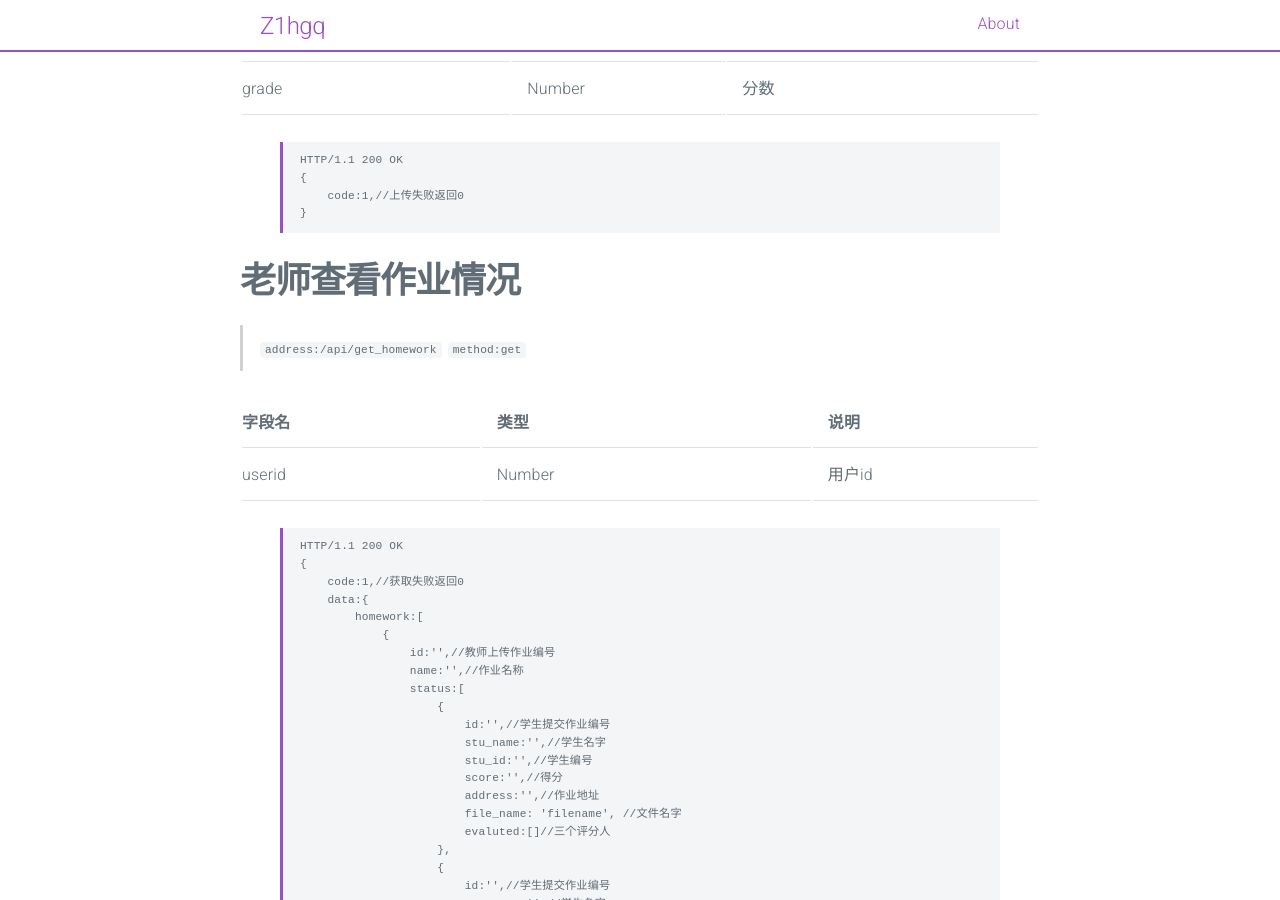
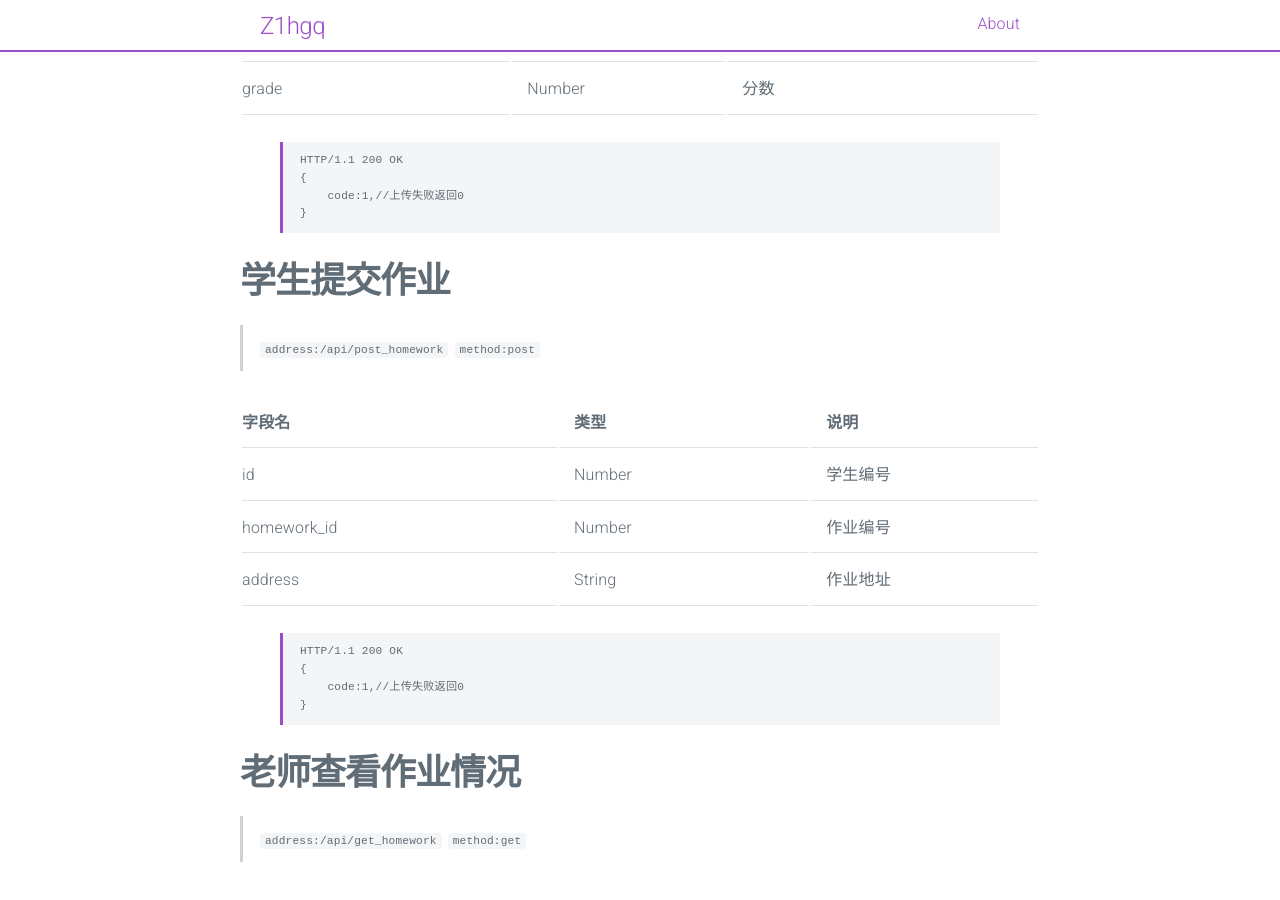
Before and after one commit to Z1hgq/Z1hgq.github.io, a Jekyll site: the page built from _posts/2019-03-13-Student-homework-evalution-system-api.md, in a window 1280 px wide and 900 px high, scrolled down 2697 px. Built offline with Jekyll 4.4.1, drawn with Linux system fonts in a browser that asks for light colours.

Commit message:
update api

```diff
--- a/_posts/2019-03-13-Student-homework-evalution-system-api.md
+++ b/_posts/2019-03-13-Student-homework-evalution-system-api.md
@@ -119,6 +119,24 @@ HTTP/1.1 200 OK
 | student_id | Number | 被批改学生学号 |
 | homework_id | Number | 提交作业编号 |
 | grade | Number | 分数 |
+
+{% highlight ruby %}
+HTTP/1.1 200 OK
+{
+    code:1,//上传失败返回0
+}
+{% endhighlight %}
+
+### **学生提交作业**
+
+> `address:/api/post_homework`
+> `method:post`
+
+| 字段名 | 类型 | 说明 |
+| --- | --- | --- |
+| id | Number | 学生编号 |
+| homework_id | Number | 作业编号 |
+| address | String | 作业地址 |
 
 {% highlight ruby %}
 HTTP/1.1 200 OK
```
